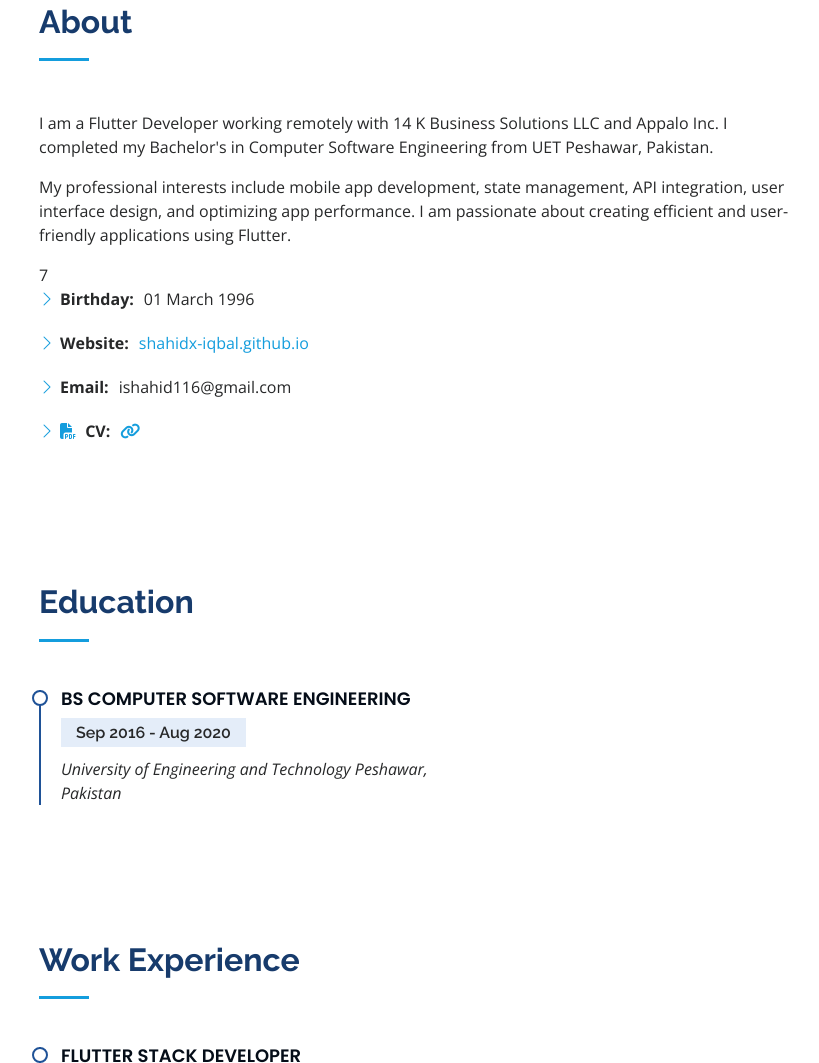
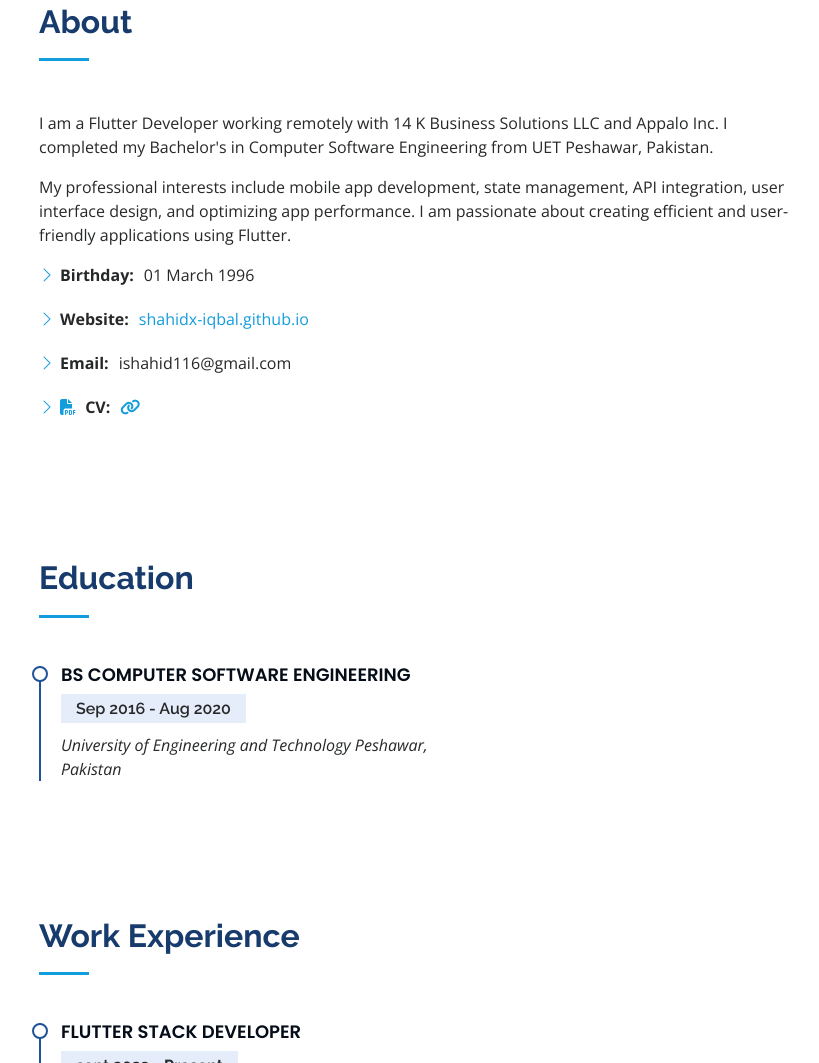
Before and after one commit to shahidx-iqbal/shahid-portfolio, a plain HTML site: page index.html in a window 1280 px wide. Shown: the part 857-1920 px from the top of the page, without its empty margins (313-1132 px from the left). Drawn offline with nearby package versions, Linux system fonts and the light colour scheme.

Commit message:
Resume Updated

```diff
--- a/index.html
+++ b/index.html
@@ -116,7 +116,7 @@
         </div>
 
         <div class="row">
-          <div class="col-lg-6 content">7
+          <div class="col-lg-6 content">
             <ul>
               <li><i class="bi bi-chevron-right"></i> <strong>Birthday:</strong> <span>01 March 1996</span></li>
               <li><i class="bi bi-chevron-right"></i> <strong>Website:</strong> <span><a target="_blank"
```
